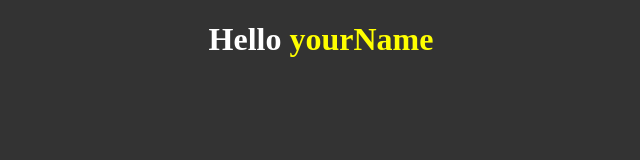
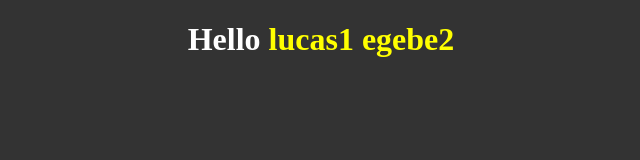
Before and after one commit to richardvoma/git-demo-project-1, a plain HTML site: page index.html in a window 1280 px wide. Shown: the whole page, without its empty margins (319-959 px from the left). Drawn offline with Linux system fonts and the light colour scheme.

Commit message:
added lucas1 egebe2 on line 12

```diff
--- a/index.html
+++ b/index.html
@@ -9,7 +9,7 @@
 </head>
 <body>
 
-    <h1>Hello <span style="color: yellow;">yourName</span></h1>
+    <h1>Hello <span style="color: yellow;">lucas1 egebe2</span></h1>
 
 </body>
 </html>
```
